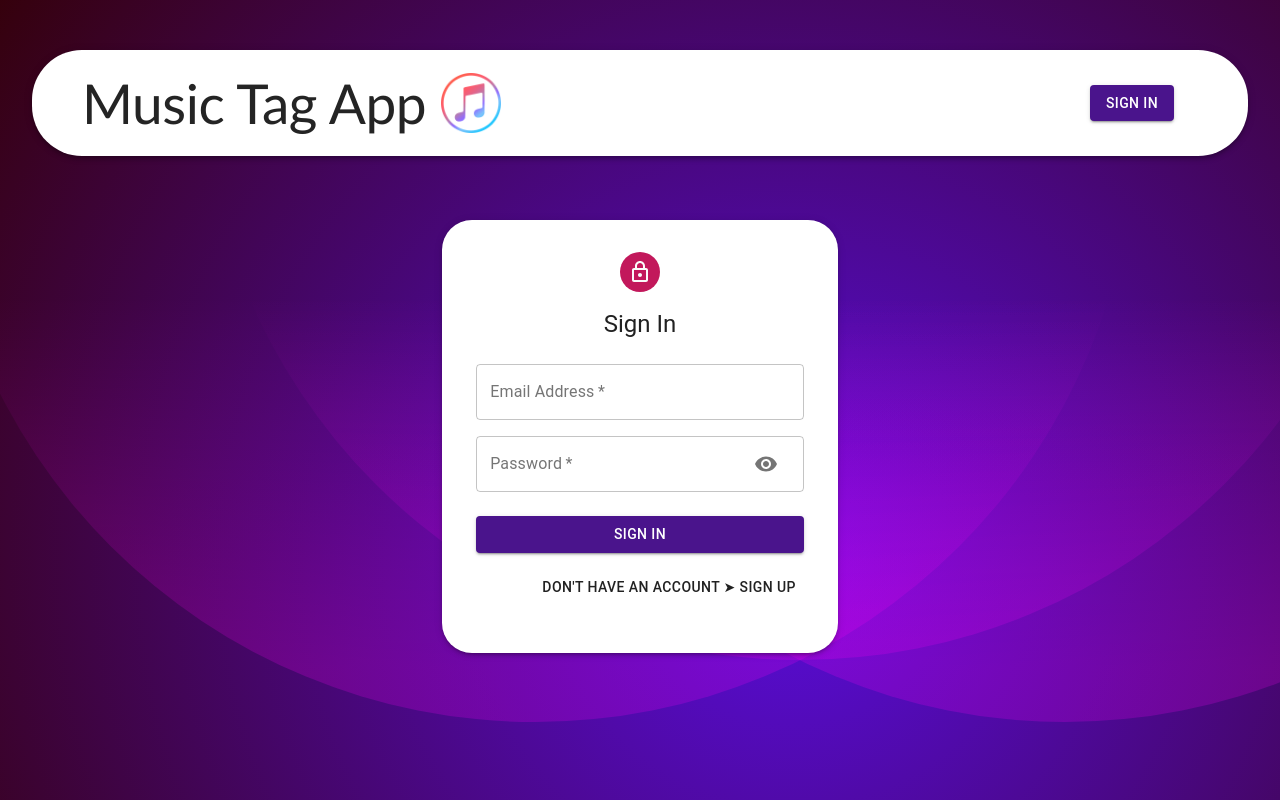
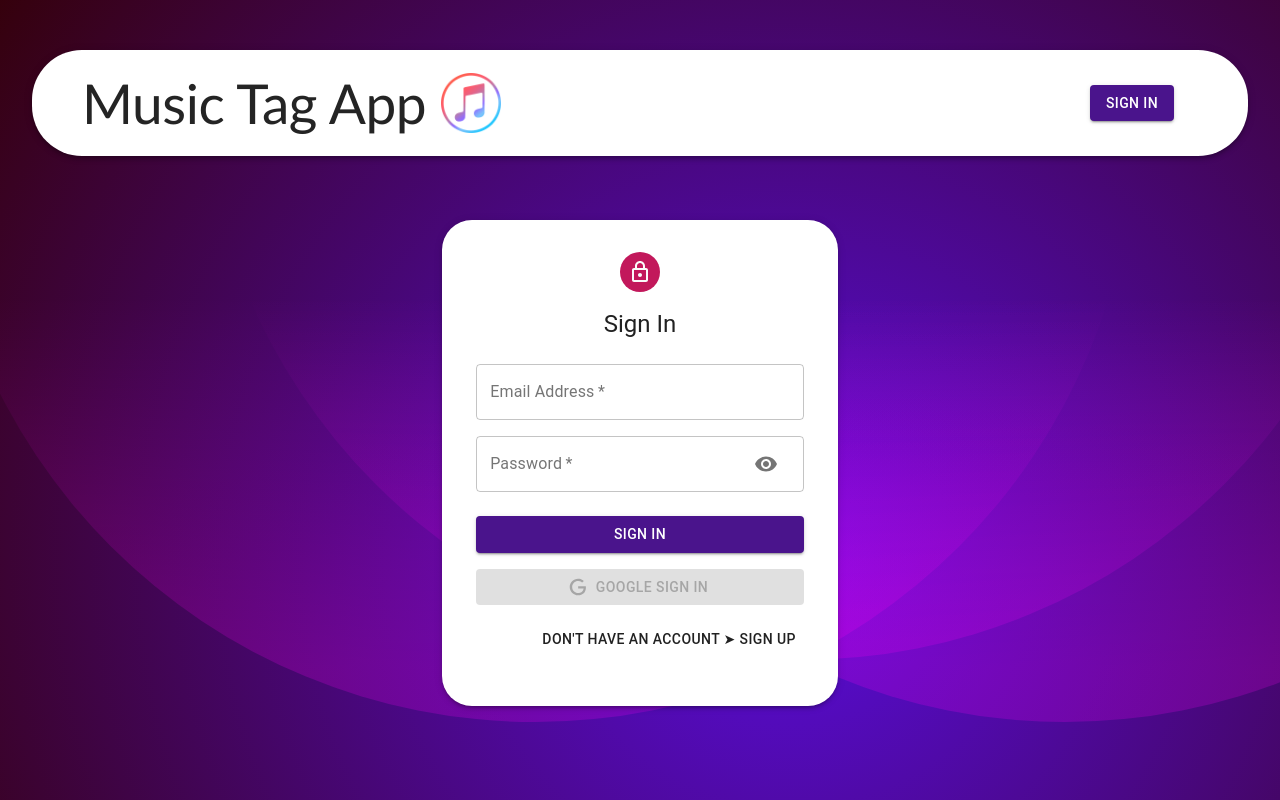
Before and after one commit to jiseon-baek/Music-Tag-App, a React (Create React App) app in the folder client/: page /auth in a window 1280 px wide. Built offline with nearby package versions, Linux system fonts and the light colour scheme.

Commit message:
feat: Google Oauth 기능 생성 중

```diff
--- a/client/src/components/Auth/Auth.js
+++ b/client/src/components/Auth/Auth.js
@@ -1,13 +1,18 @@
 import React, { useState } from 'react';
 import { Avatar, Button, Paper, Grid, Typography, Container, TextField } from '@material-ui/core';
+import { GoogleLogin } from 'react-google-login';
+import { useDispatch } from 'react-redux';
+
 import LockOutlinedIcon from '@material-ui/icons/LockOutlined';
 import useStyles from './styles';
 import Input from './Input';
+import Icon from './icon';
 
 const Auth = () => {
 	const classes = useStyles();
     const [showPassword, setShowPassword] = useState(false);
     const [isSignup, setIsSignup] = useState(false);
+    const dispatch = useDispatch();
 
     const handleShowPassword = () => setShowPassword((prevShowPassword) => !prevShowPassword);
 
@@ -22,6 +27,21 @@
     const switchMode = () => {
         setIsSignup((prevIsSignup) => !prevIsSignup);
         handleShowPassword(false);
+    }
+
+    const googleSuccess = async (res) => {
+        const result = res?.profileObj;
+        const token = res?.tokenId;
+
+        try {
+            dispatch({ type: 'AUTH', data: { result, token }});
+        } catch (error) {
+            console.log(error);
+        }
+    }
+    const googleFailure = (error) => {
+        console.log(error);
+        console.log('Google Sign In was unsuccessful. Try again later');
     }
 
 	return (
@@ -47,7 +67,19 @@
                     <Button type="submit" fullWidth variant="contained" color="primary" className={classes.submit}>
                         { isSignup ? 'Sign Up' : 'Sign In'}
                     </Button>
-                    <Grid container justify="flex-end">
+                    <GoogleLogin
+                        clientId="180758649113-njgcdc6svtpmvt1tslovo346a8ogih9a.apps.googleusercontent.com"
+                        render={(renderProps) => (
+                            <Button className={classes.googleButton} color="primary" fullWidth onClick={renderProps.onClick} disabled={renderProps.disabled} startIcon={<Icon />} variant="contained">
+                                Google Sign In
+                            </Button>
+                        )}
+                        onSuccess={googleSuccess}
+                        onFailure={googleFailure}
+                        cookiePolicy="single_host_origin"
+                    />
+
+                    <Grid container justifyContent="flex-end">
                         <Grid item>
                             <Button onClick={switchMode}>
                                 { isSignup ? 'already had an account ➤ Sign In' : "don't have an account ➤ Sign Up"}
--- a/client/src/components/Auth/Input.js
+++ b/client/src/components/Auth/Input.js
@@ -16,7 +16,7 @@
                 label={label}
                 autoFocus={autoFocus}
                 type={type}
-                InputProps={name === 'password' && {
+                InputProps={name === 'password' ? {
                     endAdornment: (
                         <InputAdornment position="end">
                             <IconButton onClick={handleShowPassword}>
@@ -25,7 +25,7 @@
                         </InputAdornment>
                     )
 
-                }}
+                }: null}
 
 			/>
 		</Grid>
--- /dev/null
+++ b/client/src/components/Auth/icon.js
@@ -0,0 +1,12 @@
+import React from 'react';
+
+const icon = () => (
+  <svg style={{ width: '20px', height: '20px' }} viewBox="0 0 24 24">
+    <path
+      fill="currentColor"
+      d="M21.35,11.1H12.18V13.83H18.69C18.36,17.64 15.19,19.27 12.19,19.27C8.36,19.27 5,16.25 5,12C5,7.9 8.2,4.73 12.2,4.73C15.29,4.73 17.1,6.7 17.1,6.7L19,4.72C19,4.72 16.56,2 12.1,2C6.42,2 2.03,6.8 2.03,12C2.03,17.05 6.16,22 12.25,22C17.6,22 21.5,18.33 21.5,12.91C21.5,11.76 21.35,11.1 21.35,11.1V11.1Z"
+    />
+  </svg>
+);
+
+export default icon;
--- a/client/src/constants/actionTypes.js
+++ b/client/src/constants/actionTypes.js
@@ -3,3 +3,6 @@
 export const DELETE = 'DELETE';
 export const FETCH_ALL = 'FETCH_ALL';
 export const LIKE = 'LIKE';
+
+export const AUTH = 'AUTH';
+export const LOGOUT = 'LOGOUT';
--- /dev/null
+++ b/client/src/reducers/auth.js
@@ -0,0 +1,13 @@
+import { AUTH, LOGOUT } from '../constants/actionTypes';
+
+const authReducer = (state = { authData: null }, action) => {
+	switch (action.type) {
+		case AUTH:
+			console.log(action?.data);
+			return state;
+		default:
+			return state;
+	}
+}
+
+export default authReducer;
--- a/client/src/reducers/index.js
+++ b/client/src/reducers/index.js
@@ -1,5 +1,6 @@
 import { combineReducers } from 'redux';
 
 import posts from './posts';
+import auth from './auth';
 
-export default combineReducers({ posts });
+export default combineReducers({ posts, auth });
```
